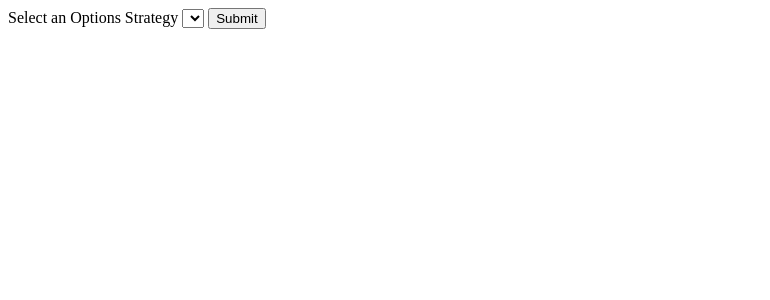
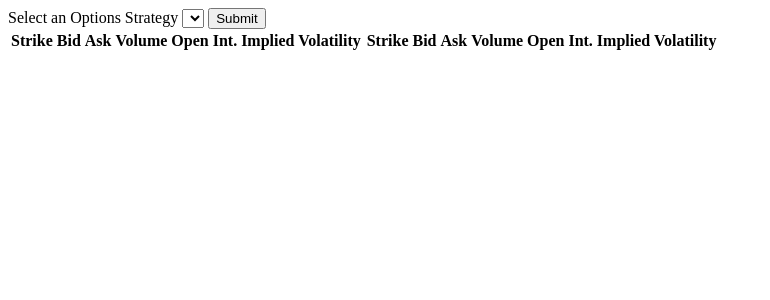
Before and after one commit to Shin-Leo/optionsPortfolio, a Django app: page /strategy/ in a window 1280 px wide. Shown: the top 300 px of the page, without its empty margins (0-770 px from the left). Run offline with Django 3.2, Linux system fonts and the light colour scheme; lists and menus that the app fills with data are empty.

Commit message:
Refactored code to change/clean data types in dataframe and display 2d numpy array as html

```diff
--- a/optionsPF/OptionsChain.py
+++ b/optionsPF/OptionsChain.py
@@ -1,6 +1,6 @@
 import yfinance as yf
 import pandas as pd
-import html
+import numpy as np
 
 pd.set_option('display.max_rows', None)
 pd.set_option('display.max_columns', None)
@@ -17,17 +17,27 @@ def get_options_expirations(ticker):
 
 
 def get_option_chain(ticker, date):
+    np.set_printoptions(suppress=True)
+
     stock = yf.Ticker(ticker)
-    option_chain = pd.DataFrame(data=stock.option_chain(date), dtype=object)
+    option_chain = pd.DataFrame(data=stock.option_chain(date))
     calls = option_chain.at[0, 0]
     filtered_calls = calls.drop(['contractSymbol', 'lastTradeDate', 'change', 'lastPrice',
                                  'percentChange', 'inTheMoney', 'contractSize', 'currency'], axis=1)
     puts = option_chain.at[1, 0]
     filtered_puts = puts.drop(['contractSymbol', 'lastTradeDate', 'change', 'lastPrice',
                                'percentChange', 'inTheMoney', 'contractSize', 'currency'], axis=1)
-    filtered_calls.set_index('strike', inplace=True)
-    filtered_puts.set_index('strike', inplace=True)
-    html_calls = filtered_calls.to_html()
-    html_puts = filtered_puts.to_html()
-    call_put = [html_calls, html_puts, options_strategies]
+    filtered_calls.replace(np.NaN, 0, inplace=True)
+    filtered_puts.replace(np.NaN, 0, inplace=True)
+
+    filtered_calls = filtered_calls.astype({'strike': np.int32, 'volume': np.int32, 'openInterest': np.int32})
+    filtered_calls = filtered_calls.astype({'strike': np.int32, 'volume': np.int32, 'openInterest': np.int32})
+
+    rounded_calls = filtered_calls.round({'bid': 2, 'ask': 2, 'impliedVolatility': 2})
+    rounded_puts = filtered_puts.round({'bid': 2, 'ask': 2, 'impliedVolatility': 2})
+
+    call_values = rounded_calls.to_numpy(dtype=object)
+    put_values = rounded_puts.to_numpy(dtype=object)
+
+    call_put = [call_values, put_values, options_strategies]
     return call_put
--- a/optionsPF/templates/optionsPF/chain.html
+++ b/optionsPF/templates/optionsPF/chain.html
@@ -15,7 +15,43 @@
         </select>
         <button type="submit">Submit</button>
     </form>
-{{ calls|safe }}
-{{ puts|safe }}
+    <table style="float: left;">
+        <thead>
+        <tr>
+            <th>Strike</th>
+            <th>Bid</th>
+            <th>Ask</th>
+            <th>Volume</th>
+            <th>Open Int.</th>
+            <th>Implied Volatility</th>
+        </tr>
+        </thead>
+        <tbody>
+        {% for i in calls %}
+            <tr> {% for j in i %}
+                <td>{{ j }}</td>
+                {% endfor %}</tr>
+        {% endfor %}
+        </tbody>
+    </table>
+    <table style="float: left;">
+        <thead>
+        <tr>
+            <th>Strike</th>
+            <th>Bid</th>
+            <th>Ask</th>
+            <th>Volume</th>
+            <th>Open Int.</th>
+            <th>Implied Volatility</th>
+        </tr>
+        </thead>
+        <tbody>
+        {% for i in puts %}
+            <tr> {% for j in i %}
+                <td>{{ j }}</td>
+                {% endfor %}</tr>
+        {% endfor %}
+        </tbody>
+    </table>
 </body>
 </html>
--- a/optionsPF/views.py
+++ b/optionsPF/views.py
@@ -40,5 +40,6 @@ def strategies(request):
     if request.method == 'POST':
         selected_strategy = request.POST.get('selected-strategy')
         print(selected_strategy)
+        return render(request, 'optionsPF/covered_call.html')
     else:
         return render(request, 'optionsPF/chain.html')
```
Also changed, not shown: optionsPF/templates/optionsPF/covered_call.html (added, +10 -0 lines).
